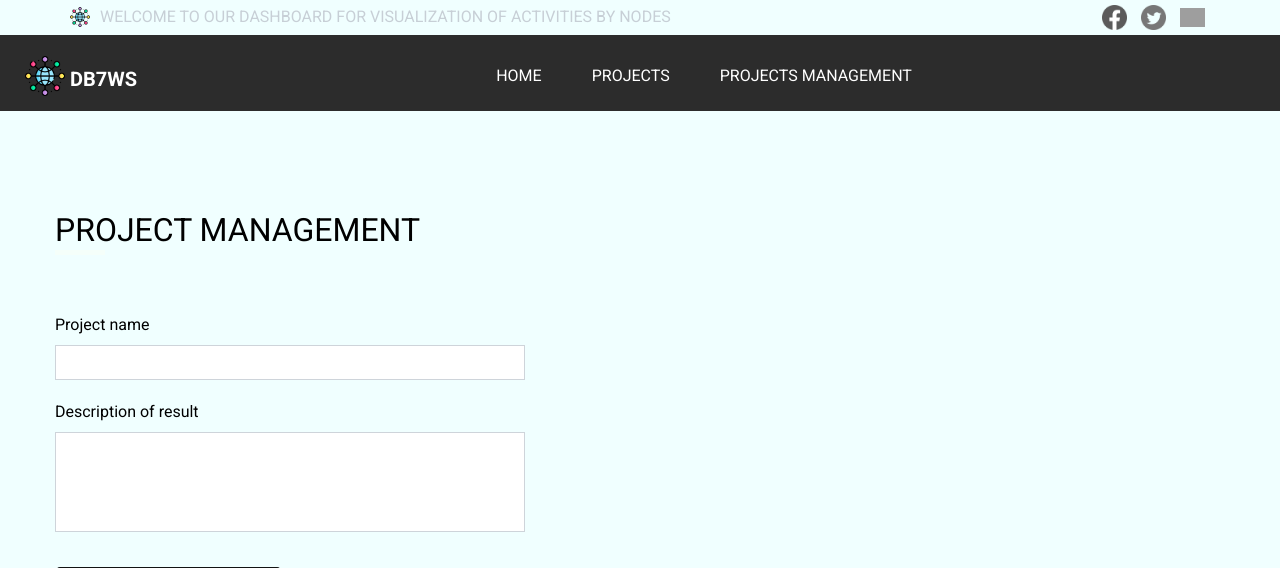
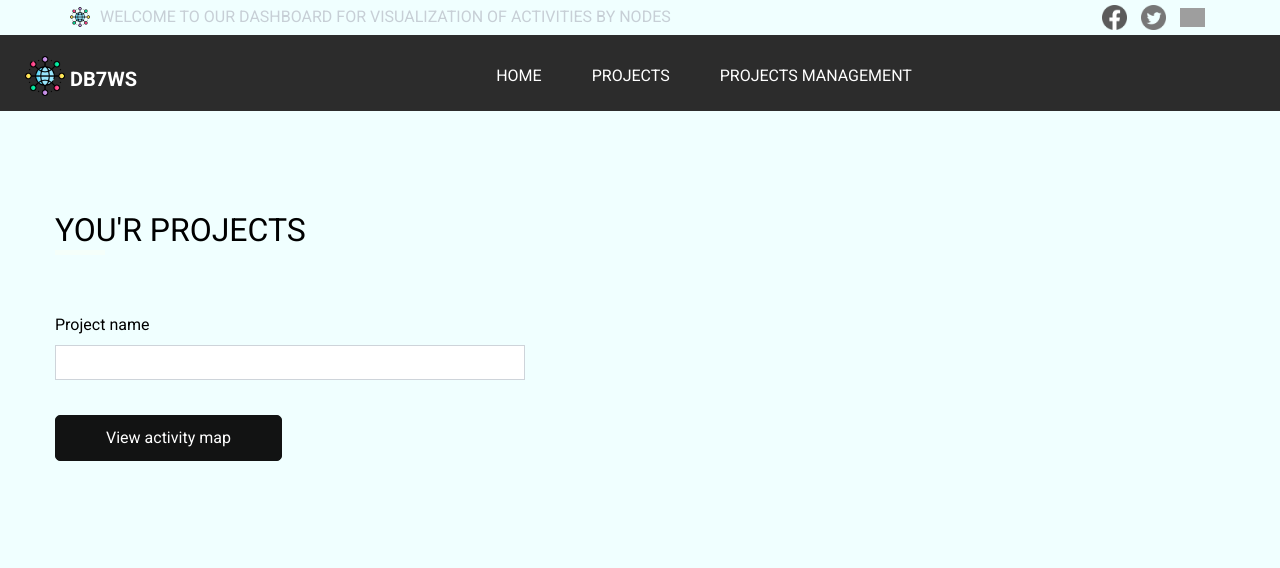
Before and after one commit to JuanGarcia0418/ActivityMap, a Flask app: page /projects in a window 1280 px wide. Shown: the top 568 px of the page. Run offline with Flask 3, Linux system fonts and the light colour scheme; some libraries are stand-ins or nearby versions; grey boxes are pictures that could not be loaded.

Commit message:
Update projects.html

```diff
--- a/app/templates/projects.html
+++ b/app/templates/projects.html
@@ -98,7 +98,7 @@
         <div class="row">
           <div class="custom_heading-container ">
             <h2>
-              Project management
+              You'r Projects
             </h2>
           </div>
         </div>
@@ -112,14 +112,18 @@
                   <label for="exampleInputName1"> Project name </label>
                   <input type="text" class="form-control" id="exampleInputName1">
                 </div>
-                <div class="form-group">
-                  <label for="exampleInputMessage"> Description of result </label>
-                  <input type="text" class="form-control" id="exampleInputMessage">
-                </div>
                 <button type="submit" class=""> View activity map </button>
               </form>
             </div>
           </div>
+           </section>
+
+      <!-- Map to nodes section -->
+    <section>
+        <div class="container">
+            <img src="../images/instagram.png" alt="">Aquí va la imagen del mapa de nodos
+        </div>
+    </section>
 
      <script src="../static/js/script.js"></script>
 </body>
```
